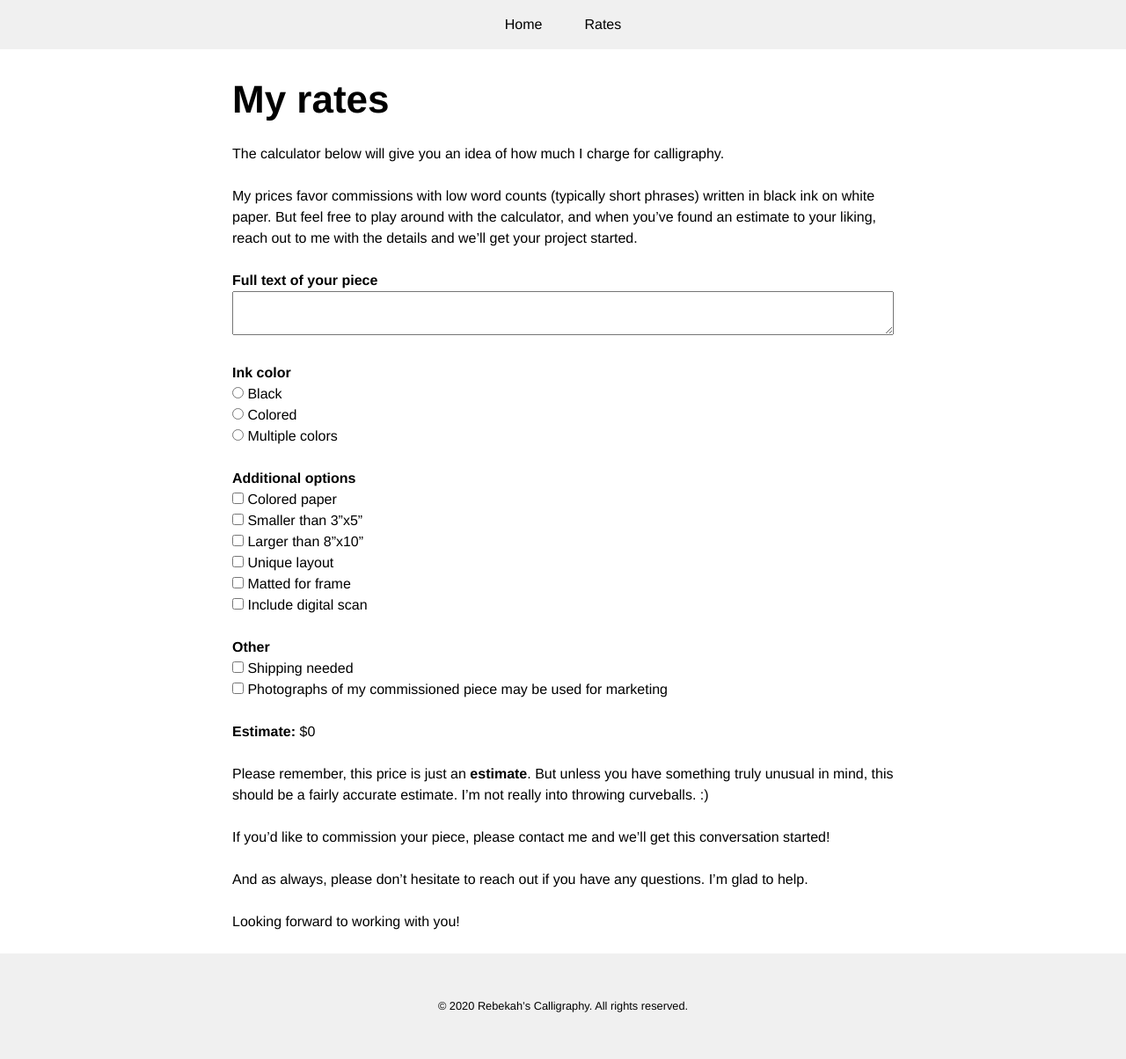
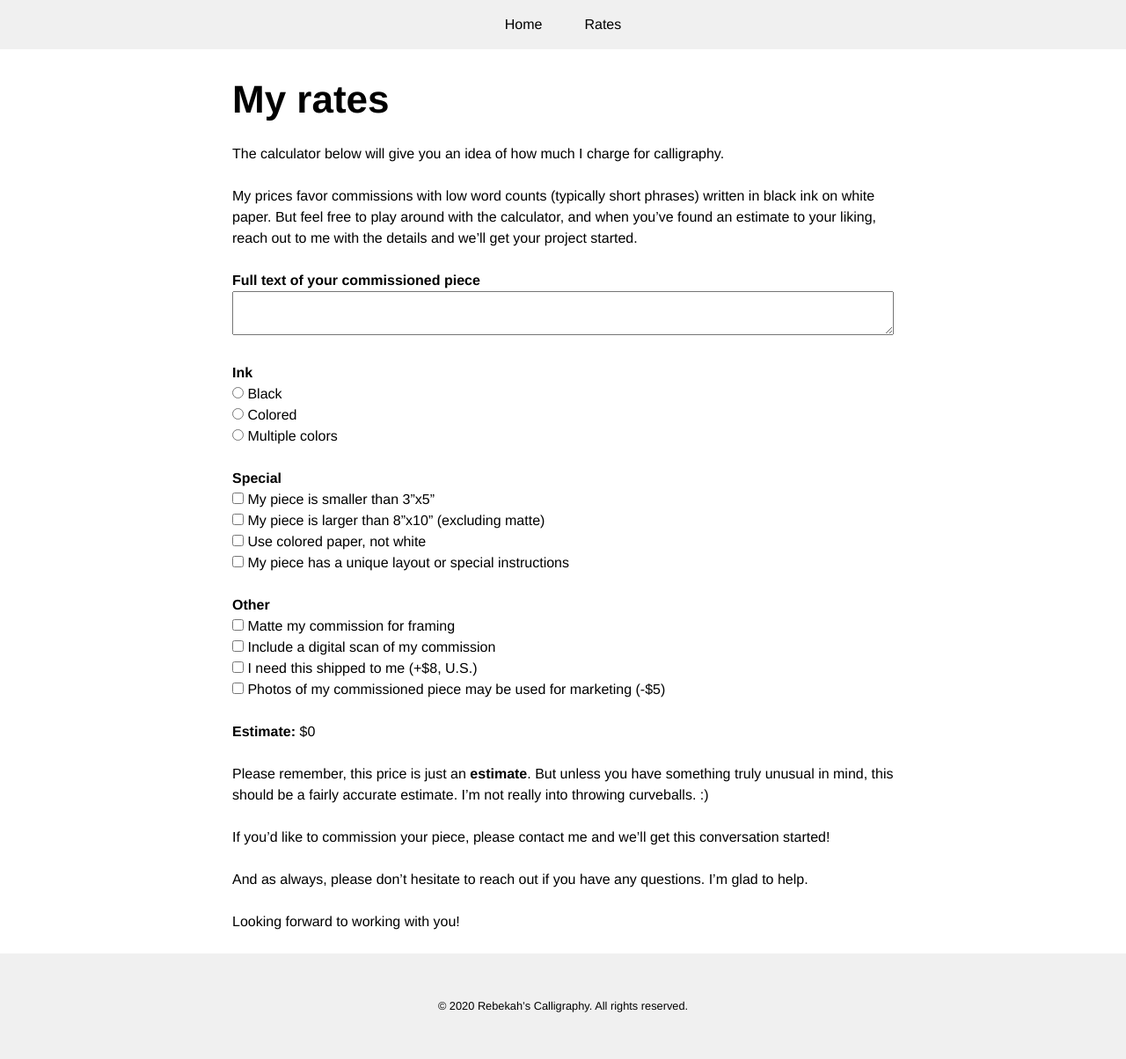
Before and after one commit to rebekahanglea/rebekahscalligraphy, a Jekyll site: the page built from rates.md, in a window 1280 px wide. Shown: the whole page at 88% size. Built offline with Jekyll 4.4.1, drawn with Linux system fonts in a browser that asks for light colours.

Commit message:
Update rates-form.html

```diff
--- a/_includes/rates-form.html
+++ b/_includes/rates-form.html
@@ -1,10 +1,10 @@
 <div id="rates-form">
     <div class="form-field">
-        <label for="field-text"><strong>Full text of your piece</strong></label>
+        <label for="field-text"><strong>Full text of your commissioned piece</strong></label>
         <textarea name="text" id="field-text"></textarea>
     </div>
     <div class="form-field">
-        <label><strong>Ink color</strong></label>
+        <label><strong>Ink</strong></label>
         <fieldset>
             <label><input type="radio" name="ink-color" value="black"> Black</label>
             <label><input type="radio" name="ink-color" value="colored"> Colored</label>
@@ -13,21 +13,21 @@
     </div>
     <div class="form-field inks" style="display: none;">
         <label for="field-inks">How many colors (besides black)?</label>
-        <input type="number" max="10" min="0" name="inks" id="field-inks">
+        <input type="number" max="10" min="1" name="inks" id="field-inks">
     </div>
     <div class="form-field">
-        <label><strong>Additional options</strong></label>
-        <label><input type="checkbox" name="" value="5"> Colored paper</label>
-        <label><input type="checkbox" name="" value="5"> Smaller than 3”x5”</label>
-        <label><input type="checkbox" name="" value="15"> Larger than 8”x10”</label>
-        <label><input type="checkbox" name="" value="40"> Unique layout</label>
-        <label><input type="checkbox" name="" value="10"> Matted for frame</label>
-        <label><input type="checkbox" name="" value="15"> Include digital scan</label>
+        <label><strong>Special</strong></label>
+        <label><input type="checkbox" name="" value="5"> My piece is smaller than 3”x5”</label>
+        <label><input type="checkbox" name="" value="15"> My piece is larger than 8”x10” (excluding matte)</label>
+        <label><input type="checkbox" name="" value="5"> Use colored paper, not white</label>
+        <label><input type="checkbox" name="" value="40"> My piece has a unique layout or special instructions</label>
     </div>
     <div class="form-field">
         <label><strong>Other</strong></label>
-        <label><input type="checkbox" name="" value="8"> Shipping needed</label>
-        <label><input type="checkbox" name="" value="-5"> Photographs of my commissioned piece may be used for marketing</label>
+        <label><input type="checkbox" name="" value="10"> Matte my commission for framing</label>
+        <label><input type="checkbox" name="" value="15"> Include a digital scan of my commission</label>
+        <label><input type="checkbox" name="" value="8"> I need this shipped to me (+$8, U.S.) </label>
+        <label><input type="checkbox" name="" value="-5"> Photos of my commissioned piece may be used for marketing (-$5)</label>
     </div>
 </div>
 
```
